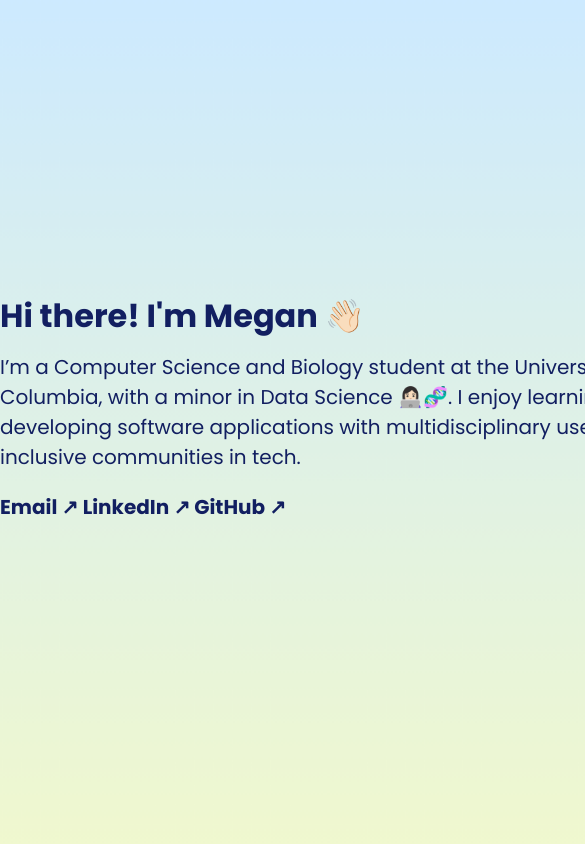
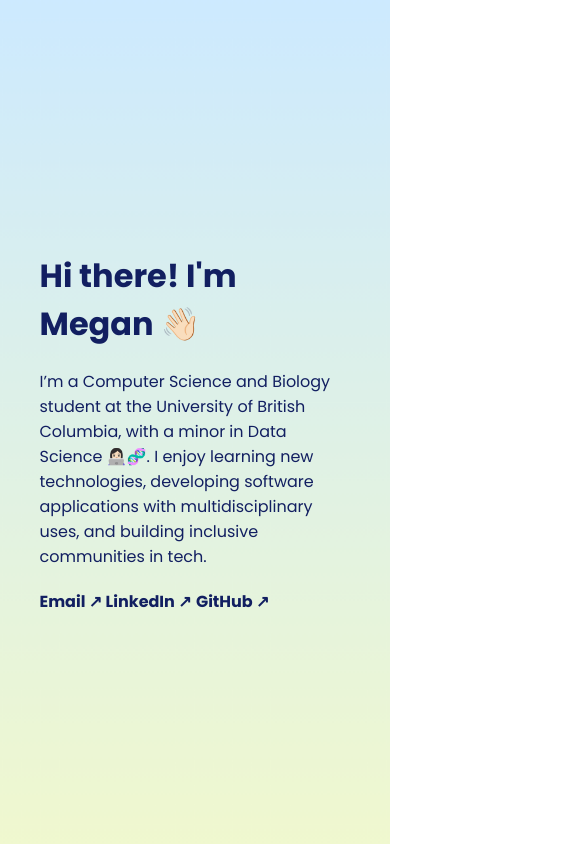
Before and after one commit to meganong1/meganong1.github.io, a plain HTML site: page index.html in a window 390 px wide. Shown: the top 844 px of the page, 585 px wide, since content can reach past the window. Drawn offline with Linux system fonts and the light colour scheme.

Commit message:
fix responsiveness

```diff
--- a/styles.css
+++ b/styles.css
@@ -16,80 +16,58 @@
   font-weight: normal;
 }
 
-* {
-  box-sizing: border-box;
+body {
+  display: flex;
+  justify-content: center;
+  align-items: center;
+  height: 100vh;
+  margin: 0;
+  background-image: url('background2.png');
+  background-size: cover;
+  background-position: center;
+  background-repeat: no-repeat;
+  background-attachment: fixed;
+  font-family: 'Poppins', sans-serif;
 }
 
-.flex-container {
-  display: flex;
-  width: 100%;
-  border: 1px solid black;
+.wrapper-main {
+  width: 90%;
+  max-width: 800px;
+  padding: 20px;
+  box-sizing: border-box;
+  text-align: left;
 }
 
 .title {
   color: #121F61;
-  font-family: 'Poppins', sans-serif;
-  font-weight: 700;
-}
-
-body {
-  display: flex;
-  flex-direction: column;
-  align-items: center;
-  justify-content: center;
-  min-height: 100vh;
-  margin: 0;
-  padding: 0;
-  background: url('background2.png') center / cover no-repeat fixed;
-  overflow: hidden;
-}
-
-.title {
-  font-size: 48px;
-  margin-top: 0;
-  padding-top: 20px;
+  font-weight: bold;
+  font-size: 2.5rem;
 }
 
 .about-me {
-  font-size: 20px;
-  margin-top: -20px;
   color: #121F61;
-  font-family: 'Poppins', sans-serif;
-  font-weight: 400;
+  font-weight: normal;
+  font-size: 1.25rem;
+  margin-bottom: 20px;
 }
 
 .contact-links a {
-  font-size: 20px;
   color: #121F61;
-  font-family: 'Poppins', sans-serif;
-  font-weight: 700;
+  font-weight: bold;
+  font-size: 1.25rem;
   text-decoration: none;
 }
 
 .contact-links a:hover {
-  color: #120e5a;
+  color: #030e41;
 }
 
-.wrapper-main {
-  width: 800px;
-  margin: auto;
-  padding-top: 0px;
-  box-sizing: border-box;
-}
-
-/* for mobile devices */
-@media (max-width: 767px) {
-  body {
-    padding-top: 0;
-    transform: translateY(-20px);
+@media (max-width: 768px) {
+  .title {
+    font-size: 2rem;
   }
 
-  .title {
-    font-size: 32px;
-    padding-top: 10px;
+  .about-me, .contact-links a {
+    font-size: 1rem;
   }
-
-  .about-me {
-    margin-top: -10px;
 }
-}
```
